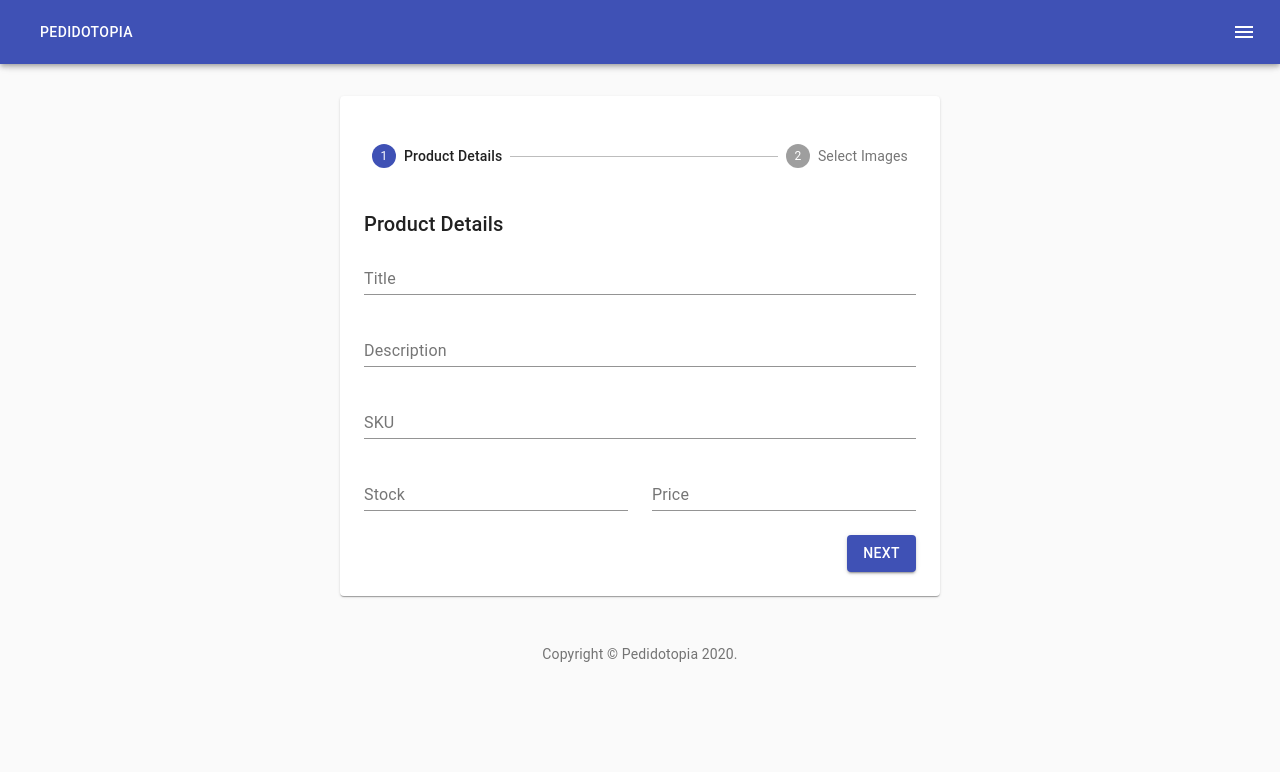
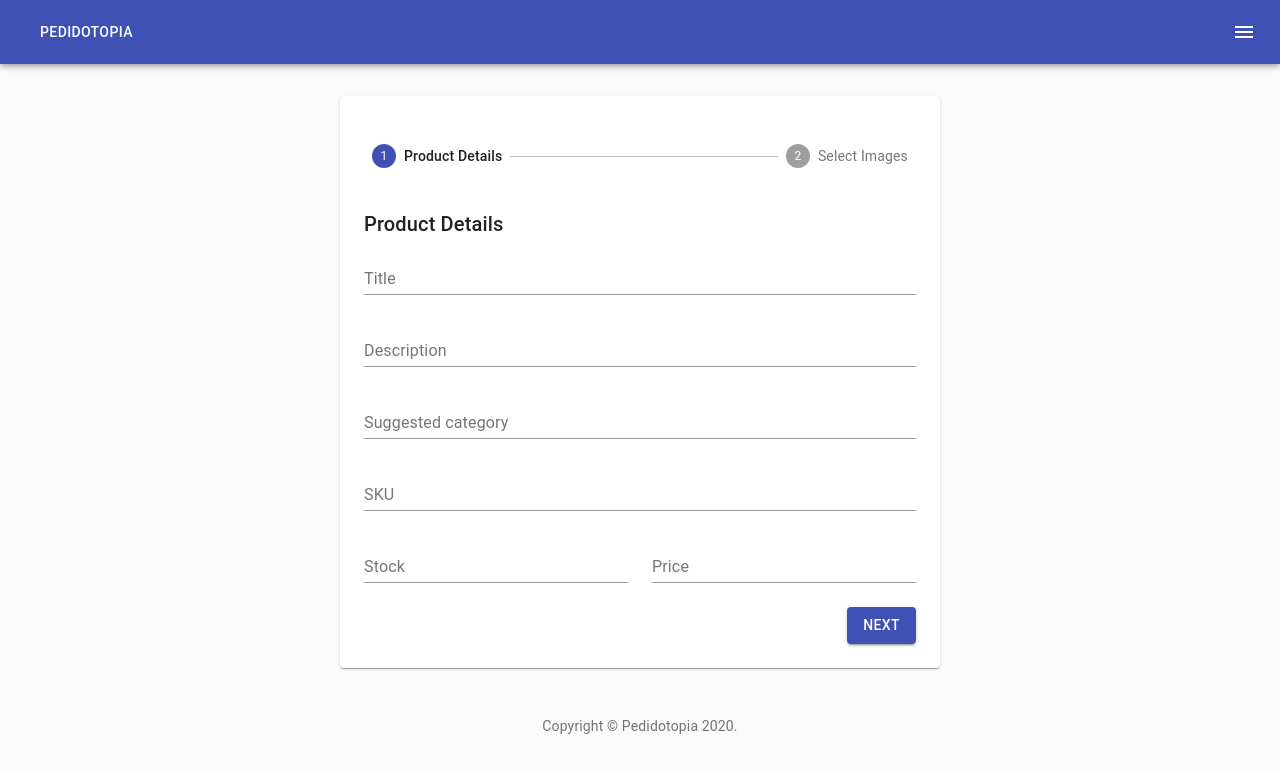
Before and after one commit to WanCirone/pedidoTopia, a React (Create React App) app in the folder ecommerce-template-master/client/: page /product in a window 1280 px wide. Shown: the top 772 px of the page. Built offline with nearby package versions, Linux system fonts and the light colour scheme.

Commit message:
to merge

```diff
--- a/ecommerce-template-master/client/src/components/FormProduct/FormProductDetail.jsx
+++ b/ecommerce-template-master/client/src/components/FormProduct/FormProductDetail.jsx
@@ -25,6 +25,17 @@ export default function FormProductDetail({ handleInputChange, values }) {
             name='description'
             label='Description'
             value={values.description}
+            fullWidth
+            multiline
+            rowsMax={4}
+            onChange={handleInputChange}
+          />
+        </Grid>
+        <Grid item xs={12}>
+          <TextField
+            name='category'
+            label='Suggested category'
+            value={values.category}
             fullWidth
             multiline
             rowsMax={4}
```
